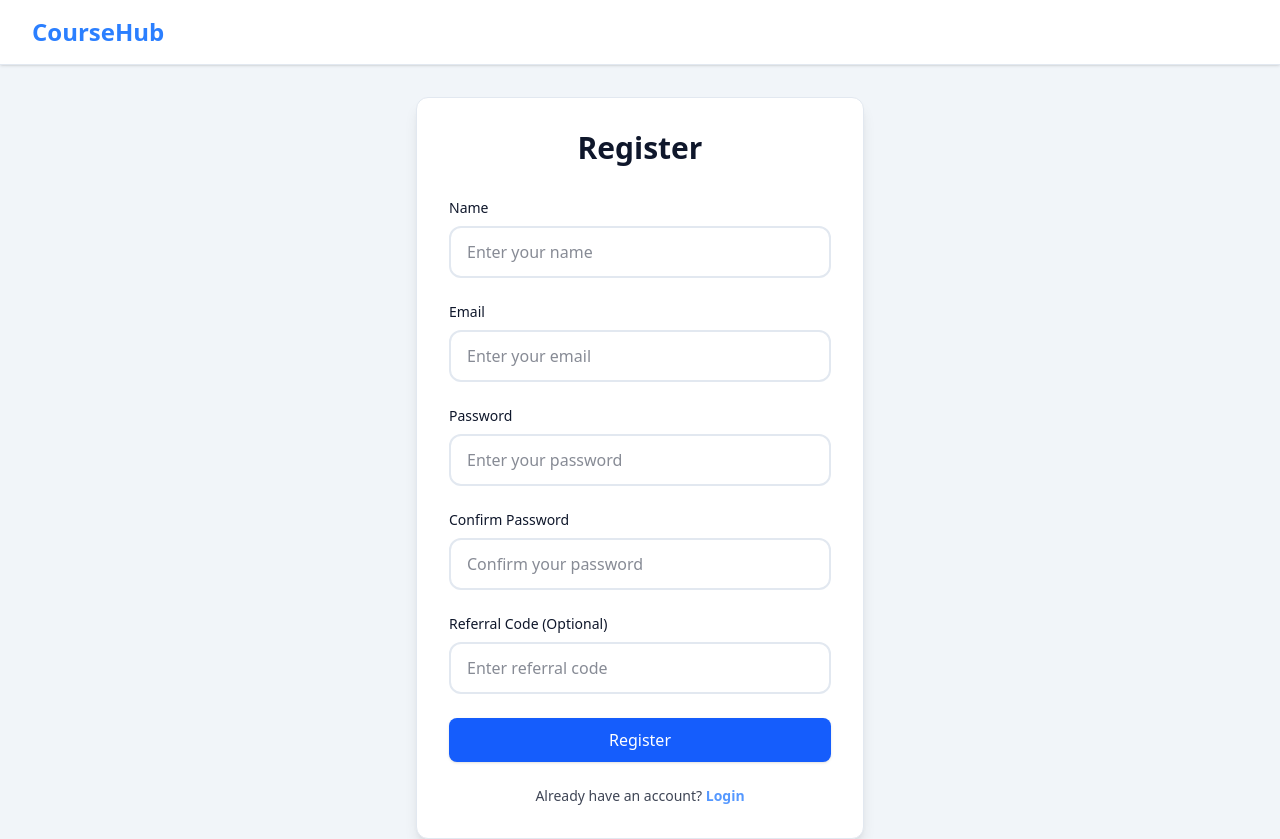
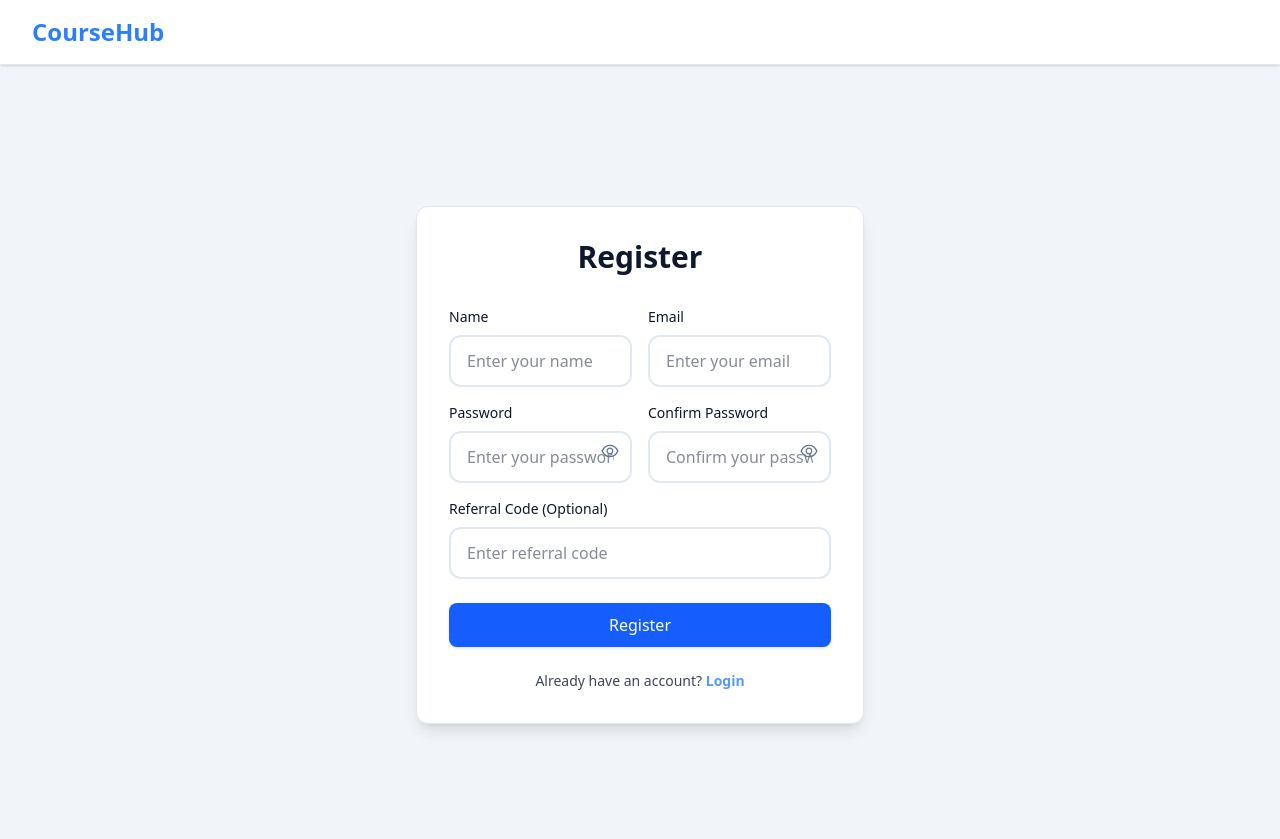
Before and after one commit to ayondev7/Referral-management-system, a Next.js app in the folder frontend/: page /register in a window 1280 px wide. Shown: the top 839 px of the page. Built offline with nearby package versions, Linux system fonts and the light colour scheme; no server answers.

Commit message:
refactor: enhance RegisterForm with password visibility toggle and improved layout

```diff
--- a/frontend/src/components/auth/RegisterForm.tsx
+++ b/frontend/src/components/auth/RegisterForm.tsx
@@ -12,6 +12,7 @@ import { authAPI } from '@lib/api';
 import Input from '@components/ui/Input';
 import Button from '@components/ui/Button';
 import { CLIENT_ROUTES } from '@/routes';
+import { AiOutlineEye, AiOutlineEyeInvisible } from 'react-icons/ai';
 
 const registerSchema = z.object({
   name: z.string().min(1, 'Name is required').min(2, 'Name must be at least 2 characters'),
@@ -30,9 +31,10 @@ const RegisterForm: React.FC = () => {
   const router = useRouter();
   const searchParams = useSearchParams();
   const [loading, setLoading] = useState(false);
+  const [showPassword, setShowPassword] = useState(false);
+  const [showConfirmPassword, setShowConfirmPassword] = useState(false);
 
   const referralCode = searchParams.get('ref') || '';
-
   const {
     register,
     handleSubmit,
@@ -79,6 +81,8 @@ const RegisterForm: React.FC = () => {
     <form onSubmit={handleSubmit(onSubmit)} className="bg-white p-4 sm:p-6 lg:p-8 rounded-xl shadow-lg border border-slate-200 flex flex-col gap-4 sm:gap-6">
       <h1 className="text-2xl sm:text-3xl font-bold text-center text-slate-900 mb-1 sm:mb-2">Register</h1>
 
+      <div className="grid grid-cols-1 md:grid-cols-2 gap-4">
+        <div>
           <Input
             label="Name"
             type="text"
@@ -86,7 +90,9 @@ const RegisterForm: React.FC = () => {
             error={errors.name?.message}
             placeholder="Enter your name"
           />
+        </div>
 
+        <div>
           <Input
             label="Email"
             type="email"
@@ -94,23 +100,45 @@ const RegisterForm: React.FC = () => {
             error={errors.email?.message}
             placeholder="Enter your email"
           />
+        </div>
 
+        <div className="relative">
           <Input
             label="Password"
-        type="password"
+            type={showPassword ? 'text' : 'password'}
             {...register('password')}
             error={errors.password?.message}
             placeholder="Enter your password"
           />
+          <button
+            type="button"
+            onClick={() => setShowPassword((s) => !s)}
+            className="absolute right-3 top-[38px] text-slate-500 hover:text-slate-700"
+            aria-label={showPassword ? 'Hide password' : 'Show password'}
+          >
+            {showPassword ? <AiOutlineEyeInvisible size={20} /> : <AiOutlineEye size={20} />}
+          </button>
+        </div>
 
+        <div className="relative">
           <Input
             label="Confirm Password"
-        type="password"
+            type={showConfirmPassword ? 'text' : 'password'}
             {...register('confirmPassword')}
             error={errors.confirmPassword?.message}
             placeholder="Confirm your password"
           />
+          <button
+            type="button"
+            onClick={() => setShowConfirmPassword((s) => !s)}
+            className="absolute right-3 top-[38px] text-slate-500 hover:text-slate-700"
+            aria-label={showConfirmPassword ? 'Hide confirm password' : 'Show confirm password'}
+          >
+            {showConfirmPassword ? <AiOutlineEyeInvisible size={20} /> : <AiOutlineEye size={20} />}
+          </button>
+        </div>
 
+        <div className="md:col-span-2">
           <Input
             label="Referral Code (Optional)"
             type="text"
@@ -118,6 +146,8 @@ const RegisterForm: React.FC = () => {
             error={errors.referralCode?.message}
             placeholder="Enter referral code"
           />
+        </div>
+      </div>
 
       <Button type="submit" loading={loading} className="w-full">
         Register
```
Lines whose indentation alone changed are shown as unchanged.
